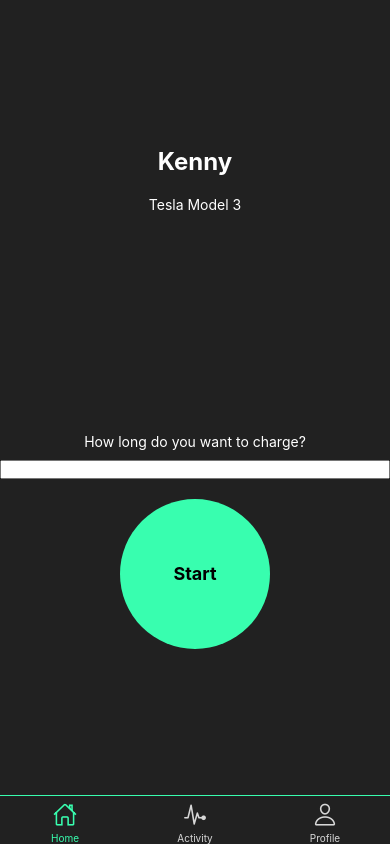
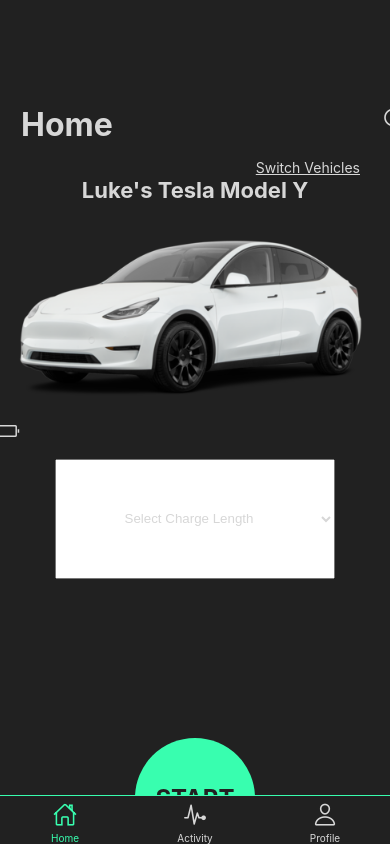
Before and after one commit to thelukechen/eve-app, a React Native app in the folder eve-app/: screen /Activity in a window 390 px wide. Built offline with nearby package versions, Linux system fonts and the light colour scheme.

Commit message:
STABLE - updated home screen.

```diff
--- /dev/null
+++ b/eve-app/components/chargeInput.tsx
@@ -0,0 +1,32 @@
+import React, { useState } from 'react';
+import { View, Text } from 'react-native';
+import GlobalStyles, { white } from '../styles/globalStyles';
+import { Picker } from '@react-native-picker/picker';
+import HomeScreenStyles from '../styles/screens/homeStyles';
+
+const ChargeInput = () => {
+
+  const [selectedChargeTime, setSelectedChargeTime] = useState('Charge Length');
+
+  return (
+    <View style={[GlobalStyles.column, HomeScreenStyles.pickerView]}>
+      <Picker
+        selectedValue={selectedChargeTime}
+        onValueChange={(itemValue) => setSelectedChargeTime(itemValue)}
+        itemStyle={{ color: white }}
+        style={HomeScreenStyles.picker}
+        mode="dropdown"
+      >
+        <Picker.Item label="Select Charge Length" value="Charge Length" />
+        <Picker.Item label="1 hour" value="1 hour" />
+        <Picker.Item label="2 hours" value="2 hours" />
+        <Picker.Item label="4 hours" value="4 hours" />
+        <Picker.Item label="8 hours" value="8 hours" />
+        <Picker.Item label="12 hours" value="12 hours" />
+        <Picker.Item label="Max" value="Max" />
+      </Picker>
+    </View>
+  );
+};
+
+export default ChargeInput;
--- /dev/null
+++ b/eve-app/components/homeHeader.tsx
@@ -0,0 +1,20 @@
+import React from 'react';
+import { View, Text, TouchableOpacity } from 'react-native';
+import Icon from 'react-native-vector-icons/Ionicons';
+import GlobalStyles, { white } from '../styles/globalStyles';
+import HomeScreenStyles from '../styles/screens/homeStyles';
+
+const HomeHeader = () => {
+
+  return (
+    <View style={GlobalStyles.row}>
+        <Text style={GlobalStyles.tabName}>Home</Text>
+        <TouchableOpacity onPress={() => console.log('Search Button Pressed')}>
+          <Icon name="search-outline" size={26} color= {white}
+          style={HomeScreenStyles.search}/>
+        </TouchableOpacity>
+      </View>
+  );
+};
+
+export default HomeHeader;
--- /dev/null
+++ b/eve-app/components/homeVehicle.tsx
@@ -0,0 +1,27 @@
+import React from 'react';
+import { View, Text, Image } from 'react-native';
+import GlobalStyles, { white } from '../styles/globalStyles';
+import HomeScreenStyles from '../styles/screens/homeStyles';
+import Icon from 'react-native-vector-icons/Ionicons';
+
+const HomeVehicle = () => {
+
+  return (
+    <View style={GlobalStyles.column}>
+        <View style={{ paddingTop: 20 }}></View>
+        <View style={[GlobalStyles.subView, {alignItems: 'center'}]}>
+            <Text style={GlobalStyles.subText}>Luke's Tesla Model Y</Text>
+        </View>
+        <View style={GlobalStyles.center}>
+            <Image source={require('../assets/images/model-y.png')}
+            style={HomeScreenStyles.carImage} />
+            <View style={[GlobalStyles.row, {alignItems: 'center'}]}>
+              <Icon name="battery-dead" size={24} color= {white}/>
+              <Text style={HomeScreenStyles.carDetailsText}>  Not Connected</Text>
+            </View>
+        </View>
+    </View>
+  );
+};
+
+export default HomeVehicle;
--- /dev/null
+++ b/eve-app/components/startButton.tsx
@@ -0,0 +1,22 @@
+import React from 'react';
+import { View, Text, TouchableOpacity } from 'react-native';
+import GlobalStyles from '../styles/globalStyles';
+import HomeScreenStyles from '../styles/screens/homeStyles';
+
+const StartButton = ({ }) => {
+
+    const handleStartPress = () => {
+        console.log('Start button pressed!');
+        // navigation.navigate('GreenScreen');
+      };
+
+    return (
+        <View style={[GlobalStyles.row, {justifyContent: 'center'}]}>
+            <TouchableOpacity onPress={handleStartPress} style={HomeScreenStyles.startButton}>
+                <Text style={HomeScreenStyles.startButtonText}>START</Text>
+            </TouchableOpacity>
+        </View>
+  );
+};
+
+export default StartButton;
--- /dev/null
+++ b/eve-app/components/switchVehicles.tsx
@@ -0,0 +1,16 @@
+import React from 'react';
+import { View, Text, TouchableOpacity } from 'react-native';
+import HomeScreenStyles from '../styles/screens/homeStyles';
+
+const SwitchVehiclesButton = () => {
+
+  return (
+    <View style={HomeScreenStyles.switchView}>
+        <TouchableOpacity onPress={() => console.log('Switch Vehicles Button Pressed')}>
+            <Text style={HomeScreenStyles.switchText}>Switch Vehicles</Text>
+        </TouchableOpacity>
+    </View>
+  );
+};
+
+export default SwitchVehiclesButton;
--- a/eve-app/screens/greenscreen.tsx
+++ b/eve-app/screens/charging.tsx
@@ -1,7 +1,7 @@
 import React from 'react';
 import { View, Text, StyleSheet } from 'react-native';
 
-const GreenScreen = () => {
+const Charging = () => {
   return (
     <View style={{ ...styles.container, backgroundColor: 'green' }}>
       <Text style={styles.headerText}>Charging</Text>
@@ -24,4 +24,4 @@
   },
 });
 
-export default GreenScreen;
+export default Charging;
--- a/eve-app/screens/home.tsx
+++ b/eve-app/screens/home.tsx
@@ -1,104 +1,26 @@
-// import { StatusBar } from 'expo-status-bar';
-// import { StyleSheet, Text, View, Button } from 'react-native';
-// import { getDatabase, ref, set } from "firebase/database";
-// import { app } from './firebase-config';
+import React from 'react';
+import { ScrollView } from 'react-native';
+import GlobalStyles from '../styles/globalStyles';
+import HomeHeader from '../components/homeHeader';
+import SwitchVehiclesButton from '../components/switchVehicles';
+import HomeVehicle from '../components/homeVehicle';
+import StartButton from '../components/startButton';
+import ChargeInput from '../components/chargeInput';
 
-import React, { useState } from 'react';
-import {Picker} from '@react-native-picker/picker';
-import { View, Text, Switch, StyleSheet, Image, TouchableOpacity } from 'react-native';
-
-const HomeScreen = ({ navigation }) => {
-  const [currentCharge, setCurrentCharge] = useState(80); // Assuming 80% charge initially
-  const [ecoMode, setEcoMode] = useState(false); // Eco mode is initially off
-
-  const handleEcoModeToggle = () => {
-    setEcoMode(!ecoMode);
-  };
-
-  const [selectedChargeTime, setSelectedChargeTime] = useState('1 hour');
-
-  const handleStartPress = () => {
-    console.log('Start button pressed!');
-    navigation.navigate('GreenScreen');
-  };
+const HomeScreen = () => {
 
   return (
-    <View style={styles.container}>
-      <View style={{ flex: 1, justifyContent: 'center', alignItems: 'center' }}>
-      <Text style={styles.headerText}>Kenny</Text>
-      <Text style={styles.text}>Tesla Model 3</Text>
-      <Image
-        // source={require('../assets/cybertruck.png')}
-        style={styles.image}
-        resizeMode="cover"
-      />
-      <Text style={styles.label}>How long do you want to charge?</Text>
-      <Picker
-        selectedValue={selectedChargeTime}
-        onValueChange={(itemValue) => setSelectedChargeTime(itemValue)}
-        style={{ ...styles.picker, color: 'white' }}
-        itemStyle={{ color: 'white' }}
-      >
-        <Picker.Item label="1 hour" value="1 hour" />
-        <Picker.Item label="2 hours" value="2 hours" />
-        <Picker.Item label="4 hours" value="4 hours" />
-        <Picker.Item label="8 hours" value="8 hours" />
-        <Picker.Item label="12 hours" value="12 hours" />
-      </Picker>
-      <TouchableOpacity onPress={handleStartPress} style={styles.button}>
-        <Text style={styles.buttonText}>Start</Text>
-      </TouchableOpacity>
-    </View>
-    </View>
-
+    <ScrollView contentContainerStyle={GlobalStyles.container}
+    style={GlobalStyles.scrollView} indicatorStyle='white'
+    scrollEnabled={false}
+    showsVerticalScrollIndicator={true}>
+      <HomeHeader />
+      <SwitchVehiclesButton />
+      <HomeVehicle />
+      <ChargeInput />
+      <StartButton />
+    </ScrollView>
   );
 };
 
 export default HomeScreen;
-
-const styles = StyleSheet.create({
-  container: {
-    flex: 1,
-    backgroundColor: '#212121',
-    color: 'white',
-  },
-  text: {
-    color: 'white', // Set the text color to white
-  },
-  headerText: {
-    color: 'white',
-    fontSize: 24,
-    fontWeight: 'bold',
-    marginBottom: 20,
-  },
-  image: {
-    width: 400,
-    height: 200,
-    borderRadius: 200,  // for a circular image, adjust as needed
-    marginBottom: 20,
-  },
-  label: {
-    color: 'white',
-    marginBottom: 10,
-  },
-  picker: {
-    width: '100%',
-    color: 'white',
-  },
-  button: {
-    backgroundColor: '#38feaf',
-    borderRadius: 100, // Make it a circle by setting a large border radius
-    padding: 15,
-    width: 150, // Adjust the width and height to set the size of the circle
-    height: 150,
-    justifyContent: 'center',
-    alignItems: 'center',
-    marginTop: 20,
-  },
-  buttonText: {
-    color: 'black',
-    textAlign: 'center',
-    fontSize: 18,
-    fontWeight: 'bold',
-  },
-});
--- a/eve-app/styles/globalStyles.tsx
+++ b/eve-app/styles/globalStyles.tsx
@@ -31,7 +31,7 @@
     },
     row: {
         width: '100%',
-        flex: 1,
+        // flex: 1,
         flexDirection: 'row',
         alignItems: 'flex-start',
         paddingBottom: 5,
@@ -49,6 +49,7 @@
         paddingTop: 5,
         paddingLeft: 1,
         paddingRight: 1,
+        backgroundColor: black,
     },
     subView: {
         width: '100%',
--- a/eve-app/styles/screens/activityStyles.tsx
+++ b/eve-app/styles/screens/activityStyles.tsx
@@ -1,6 +1,5 @@
 import { StyleSheet } from 'react-native';
 import { green, white } from '../globalStyles';
-import CurrVehicle from '../../components/currVehicle';
 
 const ActivityScreenStyles = StyleSheet.create({
     refresh: { // used in activityHeader.tsx
@@ -18,6 +17,7 @@
     switchText: { // used in currVehicle.tsx
         color: white,
         fontSize: 11,
+        textDecorationLine: 'underline',
     },
     switchView: { // used in currVehicle.tsx
         flexDirection: 'column',
--- /dev/null
+++ b/eve-app/styles/screens/homeStyles.tsx
@@ -0,0 +1,61 @@
+import { StyleSheet } from 'react-native';
+import { black, green, white } from '../globalStyles';
+
+const HomeScreenStyles = StyleSheet.create({
+    search: { // used in homeHeader.tsx
+        paddingLeft: 269,
+    },
+    switchText: { // used in switchVehicles.tsx
+        color: white,
+        fontSize: 14,
+        textDecorationLine: 'underline',
+        paddingRight: 10,
+    },
+    switchView: { // used in switchVehicles.tsx
+        flexDirection: 'row',
+        justifyContent: 'flex-end',
+        alignSelf: 'flex-end',
+    },
+    carImage: { // used in homeVehicle.tsx
+        width: 400,
+        height: 200,
+    },
+    carDetailsText: { // used in homeVehicle.tsx
+        textAlign: 'center',
+        color: white,
+        fontSize: 20,
+    },
+    startButton: { // used in startButton.tsx
+        backgroundColor: green,
+        borderRadius: 100, // Make it a circle by setting a large border radius
+        padding: 15,
+        width: 120, // Adjust the width and height to set the size of the circle
+        height: 120,
+        justifyContent: 'center',
+        alignItems: 'center',
+        marginTop: 20,
+    },
+    startButtonText: { // used in startButton.tsx
+        color: black,
+        textAlign: 'center',
+        fontSize: 24,
+        fontWeight: 'bold',
+    },
+    chargeInputText: { // used in chargeInput.tsx
+        color: white,
+        fontSize: 16,
+    },
+    picker: { // used in chargeInput.tsx
+        width: 280,
+        color: white,
+        height: 120,
+        textAlign: 'center',
+        textAlignVertical: 'center',
+    },
+    pickerView: { // used in chargeInput.tsx
+        height: 80,
+        marginBottom: 80,
+    }
+});
+
+export default HomeScreenStyles;
```
